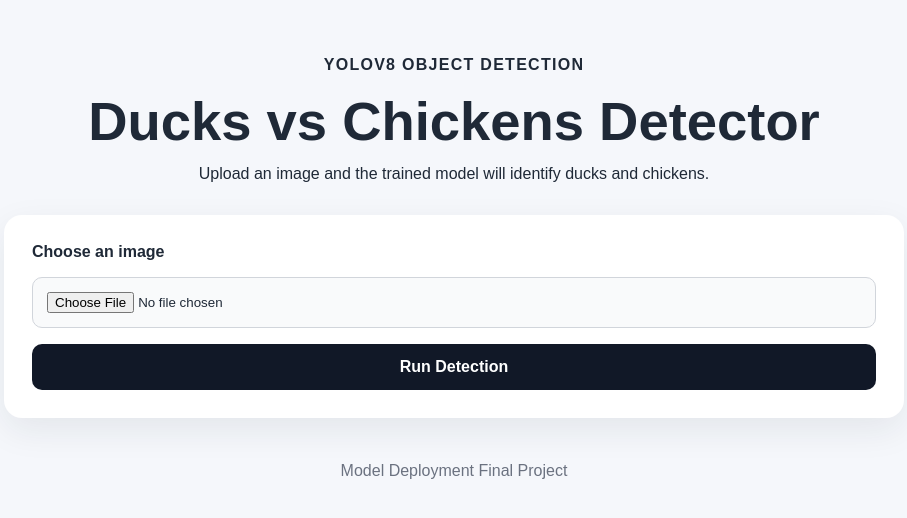
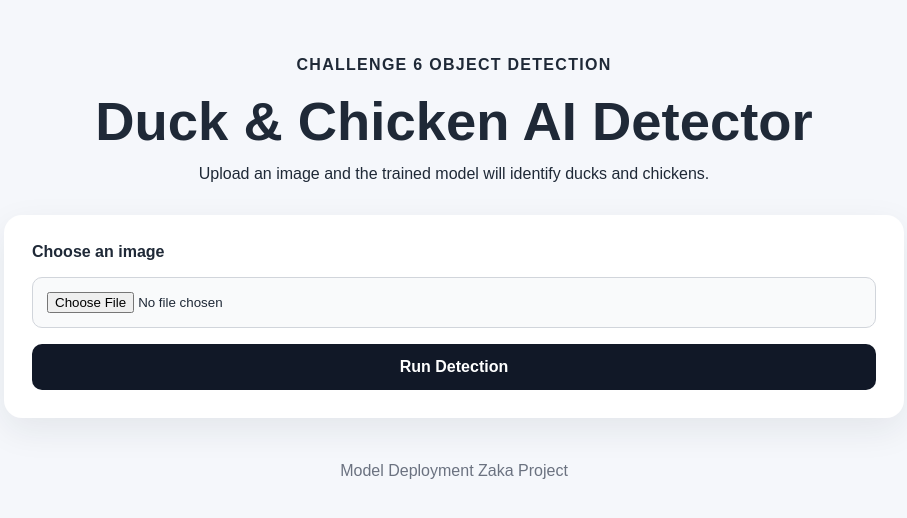
Before and after one commit to manal-j-saeed/Ch9-duck-chicken, a Flask app: page / in a window 1280 px wide. Shown: the top 518 px of the page, without its empty margins (186-1093 px from the left). Run offline with Flask 3, Linux system fonts and the light colour scheme.

Commit message:
Update index.html

```diff
--- a/templates/index.html
+++ b/templates/index.html
@@ -11,8 +11,8 @@
 <body>
     <main class="container">
         <section class="hero">
-            <p class="tag">YOLOv8 Object Detection</p>
-            <h1>Ducks vs Chickens Detector</h1>
+            <p class="tag">Challenge 6 Object Detection</p>
+            <h1>Duck & Chicken AI Detector</h1>
             <p class="subtitle">
                 Upload an image and the trained model will identify ducks and chickens.
             </p>
@@ -73,7 +73,7 @@
         {% endif %}
 
         <footer>
-            Model Deployment Final Project
+            Model Deployment Zaka Project
         </footer>
     </main>
 </body>
```
